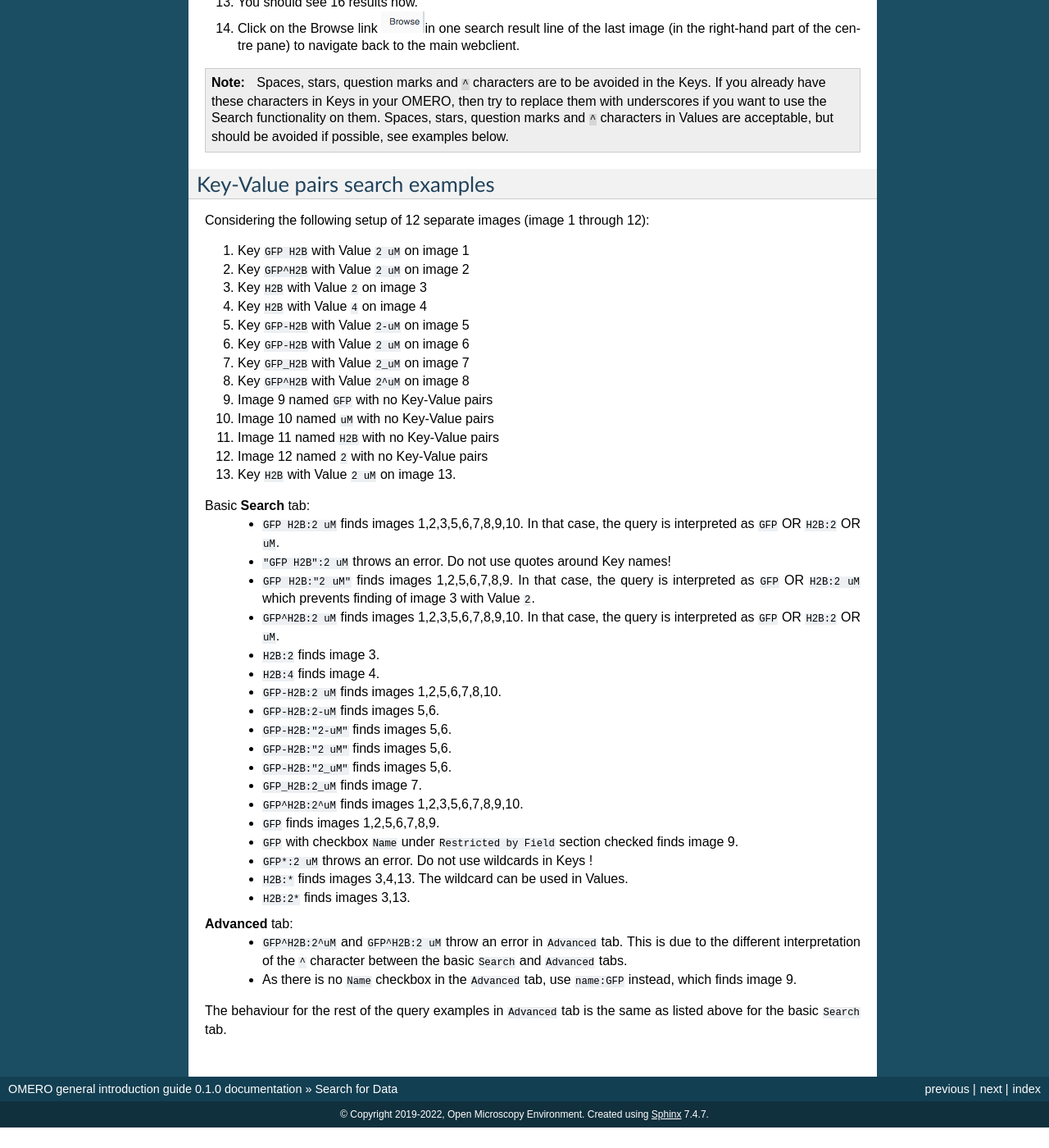
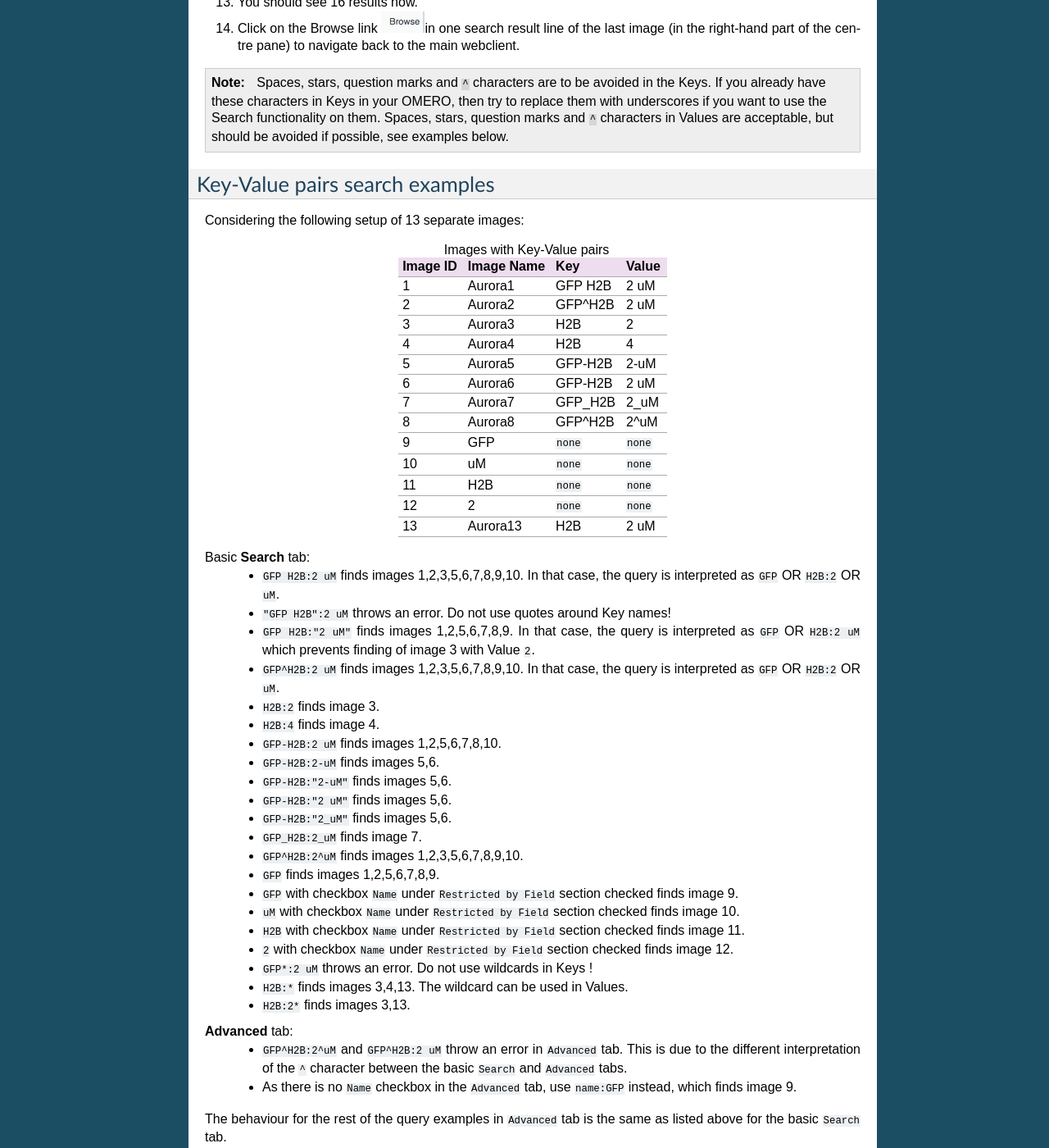
Before and after one commit to ome/omero-guide-introduction, a Sphinx documentation site: the page built from docs/search-omero.rst, in a window 1280 px wide and 1400 px high, scrolled down 1108 px. Shown: the whole window at 82% size. Built offline with Sphinx 7.4.7, drawn with Linux system fonts in a browser that asks for light colours; before the commit the page ends 2483 px from its top, so only the background shows below that.

Commit message:
Add setup as table, add examples which find 10,11,12 cf. Khaled's comment

```diff
--- a/docs/search-omero.rst
+++ b/docs/search-omero.rst
@@ -77,21 +77,67 @@ Step-by-Step
 Key-Value pairs search examples
 -------------------------------
 
-Considering the following setup of 12 separate images (image 1 through 12):
+Considering the following setup of 13 separate images:
 
-1. Key ``GFP H2B`` with Value ``2 uM`` on image 1
-2. Key ``GFP^H2B`` with Value ``2 uM`` on image 2
-3. Key ``H2B`` with Value ``2`` on image 3
-4. Key ``H2B`` with Value ``4`` on image 4
-5. Key ``GFP-H2B`` with Value ``2-uM`` on image 5
-6. Key ``GFP-H2B`` with Value ``2 uM`` on image 6
-7. Key ``GFP_H2B`` with Value ``2_uM`` on image 7
-8. Key ``GFP^H2B`` with Value ``2^uM`` on image 8
-9. Image 9 named ``GFP`` with no Key-Value pairs
-10. Image 10 named ``uM`` with no Key-Value pairs
-11. Image 11 named ``H2B`` with no Key-Value pairs
-12. Image 12 named ``2`` with no Key-Value pairs
-13. Key ``H2B`` with Value ``2 uM`` on image 13.
+.. list-table:: Images with Key-Value pairs
+   :header-rows: 1
+
+   * - Image ID
+     - Image Name
+     - Key
+     - Value
+   * - 1
+     - Aurora1
+     - GFP H2B
+     - 2 uM
+   * - 2
+     - Aurora2
+     - GFP^H2B
+     - 2 uM
+   * - 3
+     - Aurora3
+     - H2B
+     - 2
+   * - 4
+     - Aurora4
+     - H2B
+     - 4
+   * - 5
+     - Aurora5
+     - GFP-H2B
+     - 2-uM
+   * - 6
+     - Aurora6
+     - GFP-H2B
+     - 2 uM
+   * - 7
+     - Aurora7
+     - GFP_H2B
+     - 2_uM
+   * - 8
+     - Aurora8
+     - GFP^H2B
+     - 2^uM
+   * - 9
+     - GFP
+     - ``none``
+     - ``none``
+   * - 10
+     - uM
+     - ``none``
+     - ``none``
+   * - 11
+     - H2B
+     - ``none``
+     - ``none``
+   * - 12
+     - 2
+     - ``none``
+     - ``none``
+   * - 13
+     - Aurora13
+     - H2B
+     - 2 uM
 
 Basic **Search** tab:
    - ``GFP H2B:2 uM`` finds images 1,2,3,5,6,7,8,9,10. In that case, the query is interpreted as ``GFP`` OR ``H2B:2`` OR ``uM``.
@@ -109,6 +155,9 @@ Basic **Search** tab:
    - ``GFP^H2B:2^uM`` finds images 1,2,3,5,6,7,8,9,10.
    - ``GFP`` finds images 1,2,5,6,7,8,9.
    - ``GFP`` with checkbox ``Name`` under ``Restricted by Field`` section checked finds image 9.
+   - ``uM`` with checkbox ``Name`` under ``Restricted by Field`` section checked finds image 10.
+   - ``H2B`` with checkbox ``Name`` under ``Restricted by Field`` section checked finds image 11.
+   - ``2`` with checkbox ``Name`` under ``Restricted by Field`` section checked finds image 12.
    - ``GFP*:2 uM`` throws an error. Do not use wildcards in Keys !
    - ``H2B:*`` finds images 3,4,13. The wildcard can be used in Values.
    - ``H2B:2*`` finds images 3,13.
```
